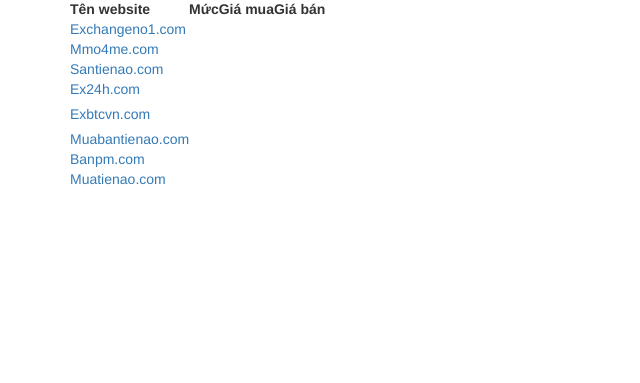
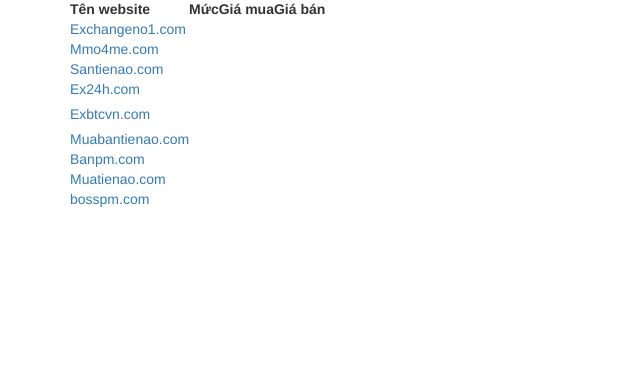
Before and after one commit to codetoansai/basic, a Yii app: template views/show/type-coin/pm.php in a window 1280 px wide. Shown: the part 111-494 px from the top of the page, without its empty margins (0-640 px from the left). Run offline with PHP 8.4 and a stand-in for Yii, Linux system fonts and the light colour scheme; the template is opened without the code that fills it, so the values that code supplies are empty; some libraries are stand-ins or nearby versions.

Commit message:
edit pm.php

```diff
--- a/views/show/type-coin/pm.php
+++ b/views/show/type-coin/pm.php
@@ -149,4 +149,18 @@ PMUSD
             <p id="muatienao_pm_sell"></p>
         </td>
     </tr>
+    <tr>
+        <td>
+            <a href="https://bosspm.com/" target="_blank">bosspm.com</a>
+        </td>
+        <td>
+
+        </td>
+        <td>
+            <p id="bosspm_pm_buy"></p>
+        </td>
+        <td>
+            <p id="bosspm_pm_sell"></p>
+        </td>
+    </tr>
 </table>
```
